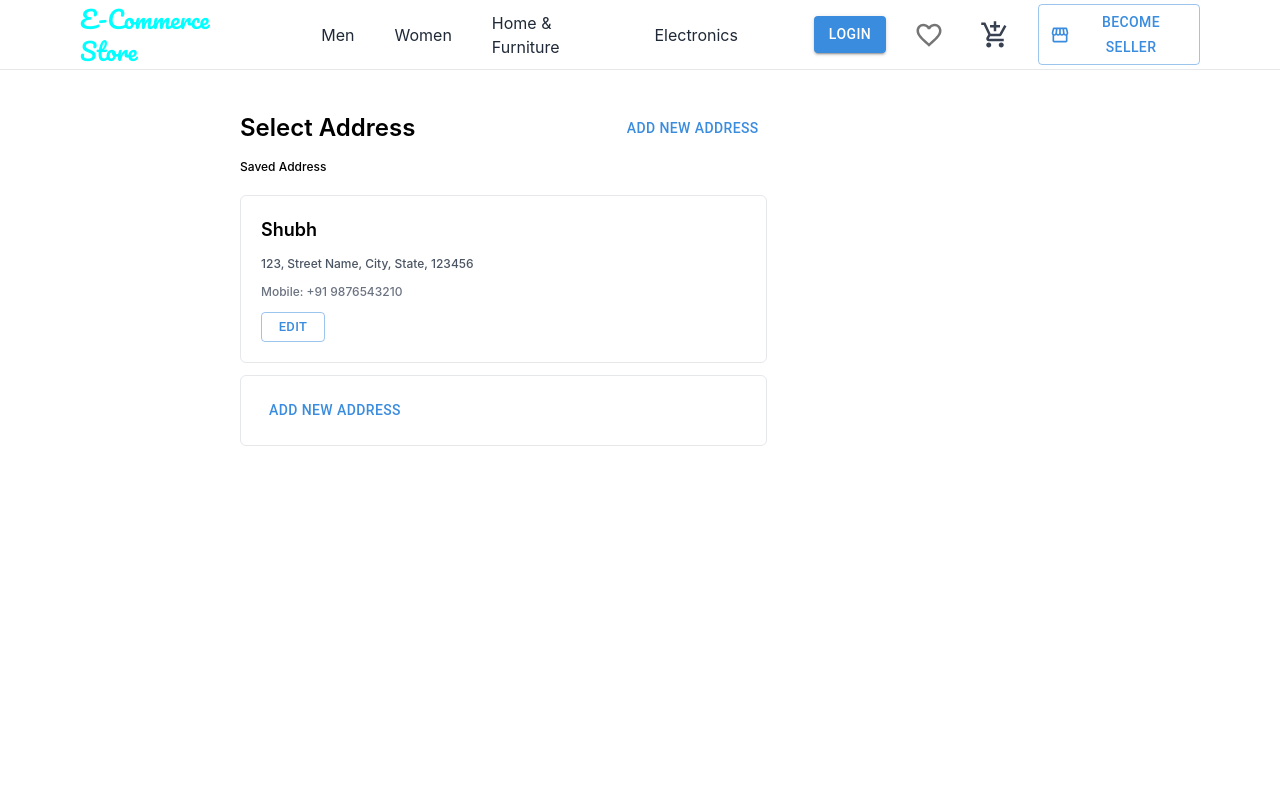
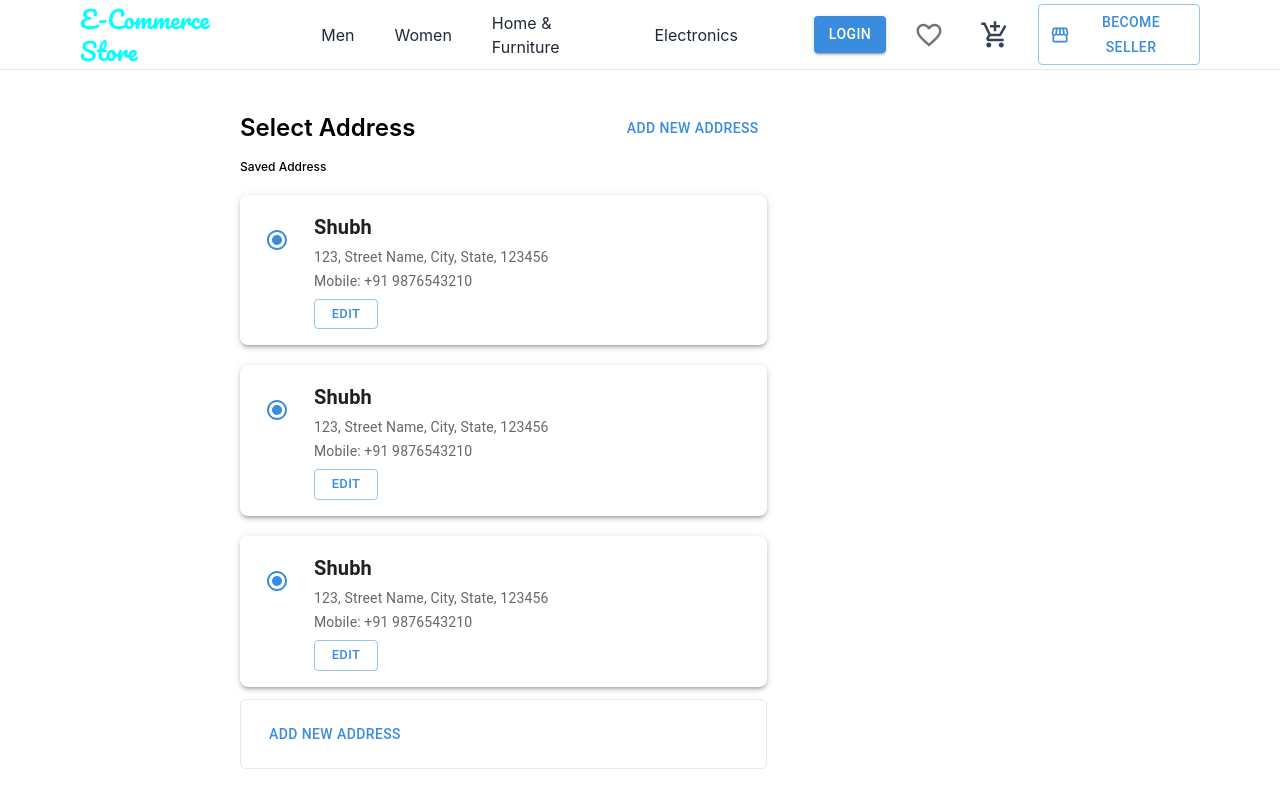
Before and after one commit to shubhcoding01/ecomproject, a React (Create React App) app: page / in a window 1280 px wide. Shown: the top 808 px of the page. Built offline with nearby package versions, Linux system fonts and the light colour scheme; some icons are missing.

Commit message:
Refactor AddressCard component for address display and editing functionality

```diff
--- a/src/customer/pages/checkout/AddressCard.tsx
+++ b/src/customer/pages/checkout/AddressCard.tsx
@@ -1,9 +1,36 @@
-import React from 'react'
+import React from 'react';
+import { Box, Button, Radio, Stack, Typography, Paper } from '@mui/material';
 
 const AddressCard = () => {
+  const handleChange = (event: React.ChangeEvent<HTMLInputElement>) => {
+    console.log(event.target.value);
+  };
+
   return (
-    <div>AddressCard</div>
-  )
-}
+    <Paper elevation={3} sx={{ p: 2, borderRadius: 2, display: 'flex', alignItems: 'flex-start', gap: 2 }}>
+      <Radio
+        checked={true}
+        onChange={handleChange}
+        value="address1"
+        name="address-selection"
+        sx={{ mt: 1 }}
+      />
+      <Box sx={{ flexGrow: 1 }}>
+        <Stack spacing={0.5}>
+          <Typography variant="h6" fontWeight={600}>Shubh</Typography>
+          <Typography variant="body2" color="text.secondary">
+            123, Street Name, City, State, 123456
+          </Typography>
+          <Typography variant="body2" color="text.secondary">
+            Mobile: +91 9876543210
+          </Typography>
+        </Stack>
+        <Box sx={{ mt: 1 }}>
+          <Button variant="outlined" size="small">Edit</Button>
+        </Box>
+      </Box>
+    </Paper>
+  );
+};
 
-export default AddressCard
+export default AddressCard;
--- a/src/customer/pages/checkout/Checkout.tsx
+++ b/src/customer/pages/checkout/Checkout.tsx
@@ -1,36 +1,31 @@
-import { Button } from '@mui/material'
-import React from 'react'
+import { Button } from "@mui/material";
+import React from "react";
+import AddressCard from "./AddressCard";
 
 const Checkout = () => {
   return (
-    <div className='pt-10 px-5 sm:px-10 md:px-60 min-h-screen'>
-        <div className='grid grid-cols-1 lg:grid-cols-3 gap-5'>
-            <div className='lg:col-span-2 space-y-3'>
-                <div className='flex justify-between items-center'>
-                    <h1 className='text-2xl font-semibold'>Select Address</h1>
-                    <Button>
-                        Add New Address
-                    </Button>
+    <div className="pt-10 px-5 sm:px-10 md:px-60 min-h-screen">
+      <div className="grid grid-cols-1 lg:grid-cols-3 gap-5">
+        <div className="lg:col-span-2 space-y-3">
+          <div className="flex justify-between items-center">
+            <h1 className="text-2xl font-semibold">Select Address</h1>
+            <Button>Add New Address</Button>
           </div>
-                <div className='text-xs font-medium space-y-5'>
+          <div className="text-xs font-medium space-y-5">
             <p>Saved Address</p>
-                    <div className='border rounded-md p-5 space-y-3'>
-                        <p className='text-lg font-semibold'>Shubh</p>
-                        <p className='text-gray-600'>123, Street Name, City, State, 123456</p>
-                        <p className='text-gray-500'>Mobile: +91 9876543210</p>
-                        <Button variant='outlined' size='small'>Edit</Button>
+            <div className="space-y-5">
+              {[1, 2, 3].map((item) => (
+                <AddressCard key={item} />
+              ))}
             </div>
           </div>
-                <div className='py-4 px-5 border rounded-md space-y-3'>
+          <div className="py-4 px-5 border rounded-md space-y-3">
             <Button>Add New Address</Button>
           </div>
-
-
-            </div>
-
         </div>
       </div>
-  )
-}
+    </div>
+  );
+};
 
-export default Checkout
+export default Checkout;
```
Lines whose indentation alone changed are shown as unchanged.
